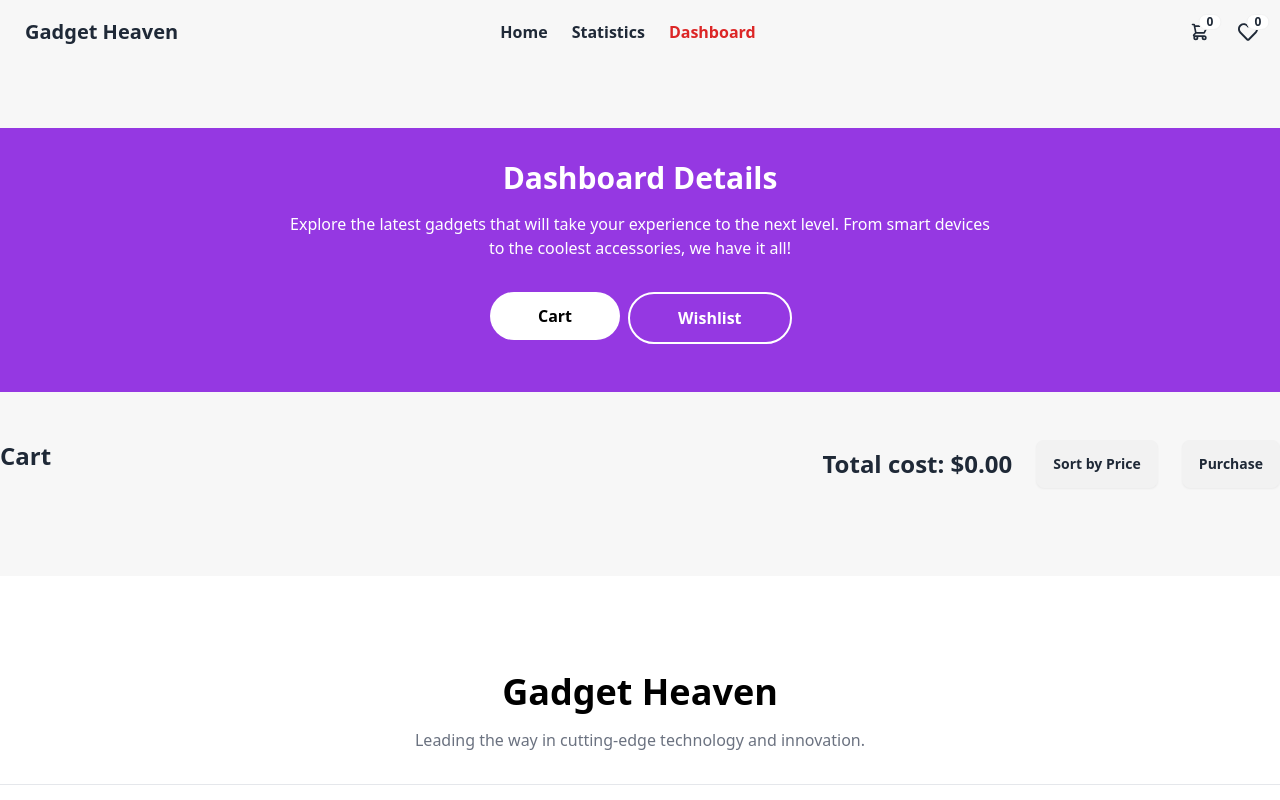
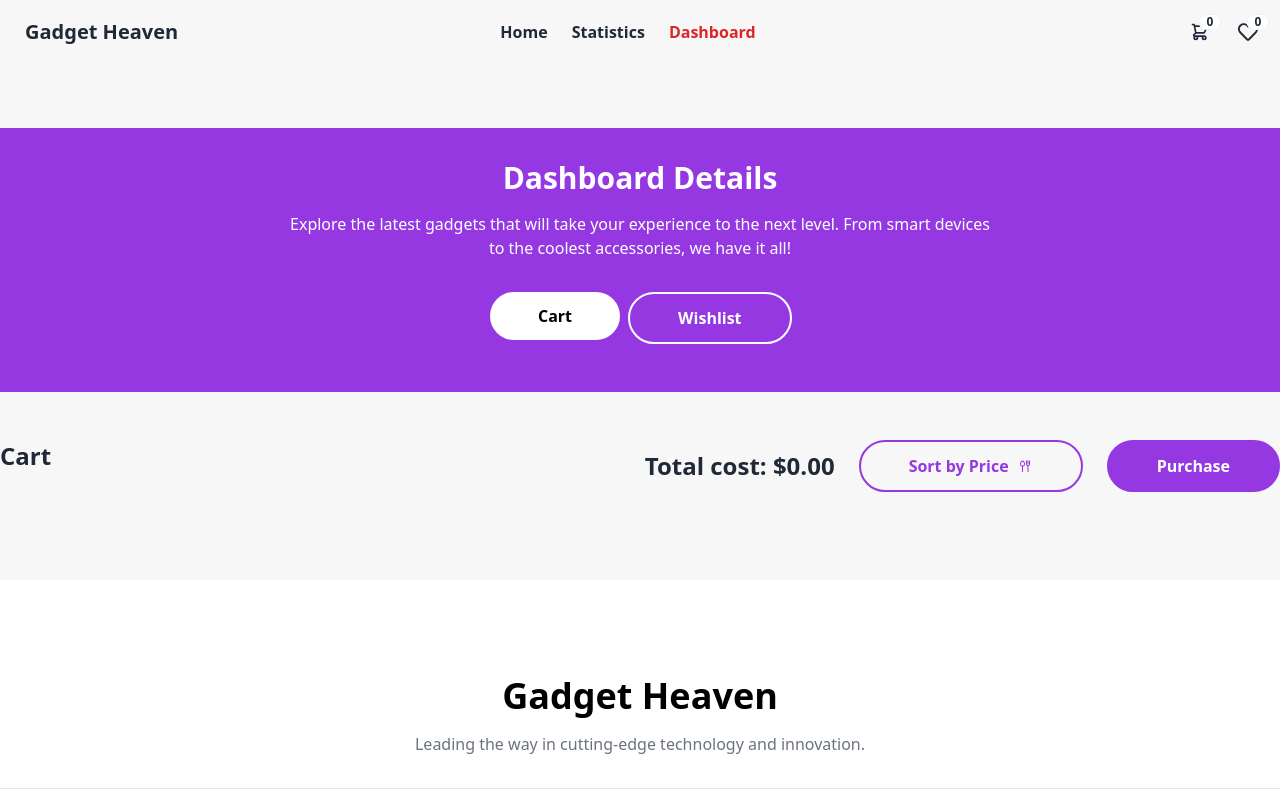
Before and after one commit to programming-hero-web-course-4/b10a8-gadget-heaven-HabiburRahman02, a React (Vite) app: page /dashboard in a window 1280 px wide. Shown: the top 800 px of the page. Built offline with nearby package versions, Linux system fonts and the light colour scheme.

Commit message:
sort by price added

```diff
--- a/src/pages/Dashboard/Carts/Carts.jsx
+++ b/src/pages/Dashboard/Carts/Carts.jsx
@@ -1,25 +1,40 @@
 import { useContext } from "react";
 import { ProductContext } from "../../../provider/ProductProvider";
 import Cart from "./Cart";
+import { LiaUtensilsSolid } from "react-icons/lia";
 
 const Carts = () => {
-    const { carts } = useContext(ProductContext);
-    console.log(carts);
+    const { carts, setCarts } = useContext(ProductContext);
     const totalCost = carts.reduce((total, item) => total + item.price, 0);
-    console.log(('total', totalCost));
+
+    const sortByPrice = type => {
+        if (type === 'price') {
+            const sort = [...carts].sort((a, b) => b.price - a.price);
+            setCarts(sort)
+        }
+    }
+
     return (
         <div className="max-w-[1400px] mx-auto mt-12">
             <div className="flex justify-between">
                 <h2 className='text-2xl font-semibold'>Cart</h2>
-                <div className="flex gap-6 items-center">
+                <div className="md:flex gap-6 items-center">
                     <h2 className='text-2xl font-semibold'>Total cost: ${totalCost.toFixed(2)}</h2>
-                    <button className='btn'>Sort by Price</button>
-                    <button className='btn'>Purchase</button>
+                    <button
+                        onClick={() => sortByPrice('price')} className="flex items-center gap-2 font-semibold rounded-full px-12 py-3 border-2 border-[#9538E2] text-[#9538E2] hover:bg-[#9538E2] transition-all hover:text-white">
+                        Sort by Price
+                        <LiaUtensilsSolid></LiaUtensilsSolid>
+                    </button>
+                    <button
+                        className="font-semibold rounded-full px-12 py-3 border-2 border-[#9538E2] text-white bg-[#9538E2] transition-all  hover:text-white"
+                    >Purchase
+
+                    </button>
                 </div>
             </div>
             <div className="grid grid-cols-1 gap-6 mt-6">
                 {
-                    carts.map(cart => <Cart key={cart.id} cart={cart}></Cart>)
+                    carts?.map(cart => <Cart key={cart.id} cart={cart}></Cart>)
                 }
             </div>
         </div>
```
